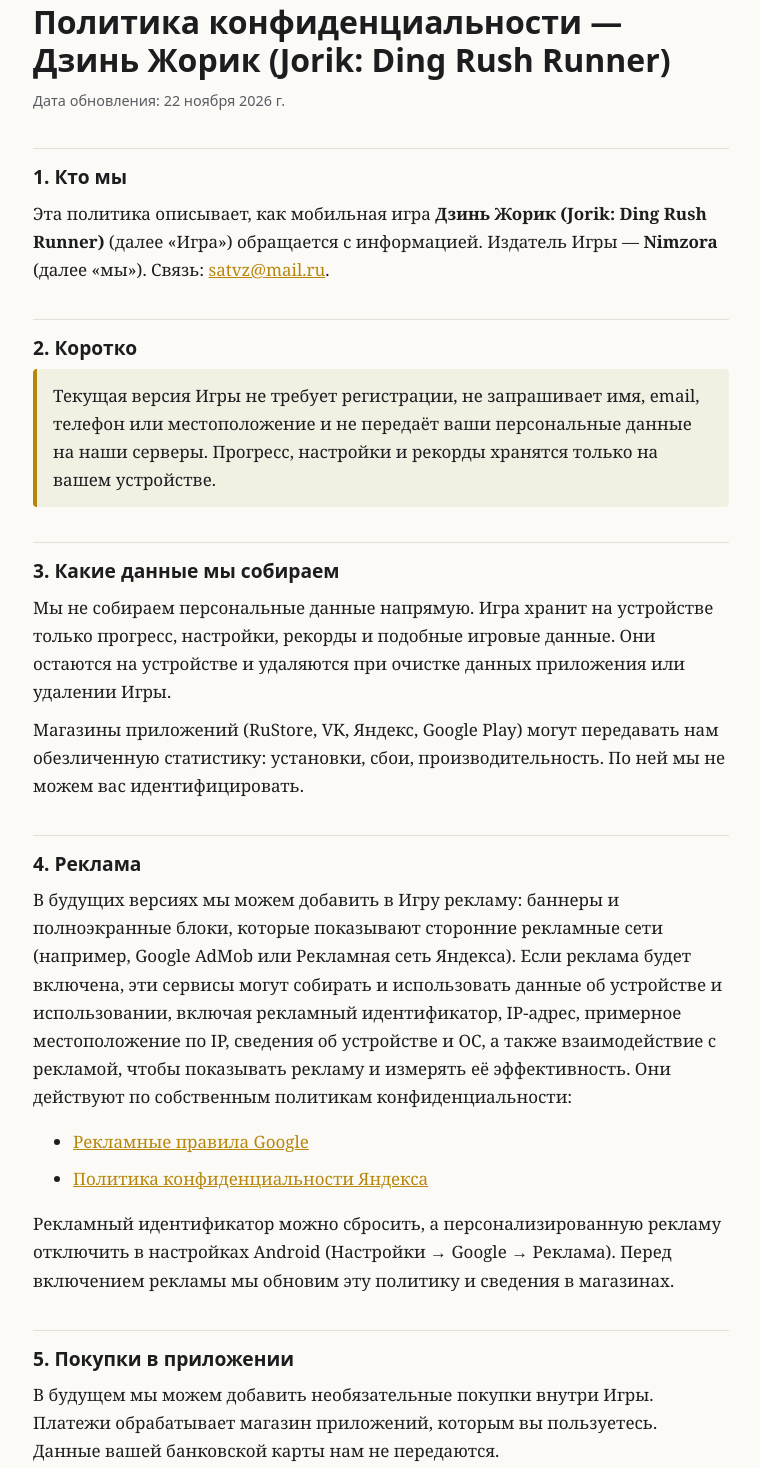
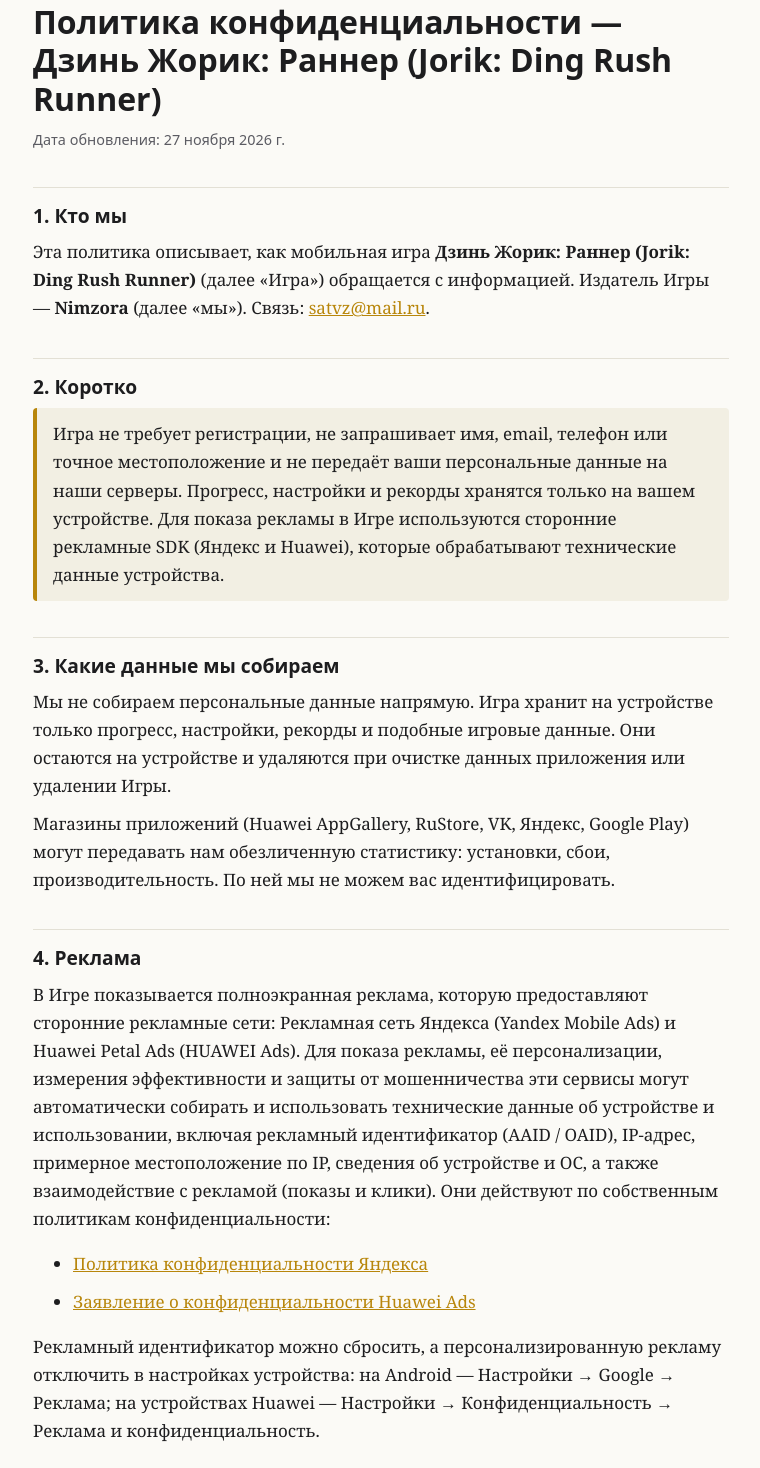
Before and after one commit to lowpi111/Nimzora_jorik-docs, a plain HTML site: page ru/privacy/index.html in a window 1280 px wide. Shown: the part 94-1562 px from the top of the page, without its empty margins (259-1019 px from the left). Drawn offline with Linux system fonts and the light colour scheme.

Commit message:
Update index.html

```diff
--- a/ru/privacy/index.html
+++ b/ru/privacy/index.html
@@ -1,32 +1,55 @@
 <!doctype html>
-<html lang="ru"><head><meta charset="utf-8">
+<html lang="ru">
+<head>
+  <meta charset="utf-8">
   <meta name="viewport" content="width=device-width, initial-scale=1">
-<title>Политика конфиденциальности — Дзинь Жорик (Jorik: Ding Rush Runner)</title>
+  <title>Политика конфиденциальности — Дзинь Жорик: Раннер (Jorik: Ding Rush Runner)</title>
   <meta name="robots" content="index,follow">
-<link rel="stylesheet" href="../../style.css"></head>
-<body><main>
+  <link rel="stylesheet" href="../../style.css">
+</head>
+<body>
+<main>
   <nav><a href="../../">На главную</a></nav>
-<h1>Политика конфиденциальности — Дзинь Жорик (Jorik: Ding Rush Runner)</h1>
-<p class="meta">Дата обновления: 22 ноября 2026 г.</p>
+  <h1>Политика конфиденциальности — Дзинь Жорик: Раннер (Jorik: Ding Rush Runner)</h1>
+  <p class="meta">Дата обновления: 27 ноября 2026 г.</p>
+
   <h2>1. Кто мы</h2>
-<p>Эта политика описывает, как мобильная игра <b>Дзинь Жорик (Jorik: Ding Rush Runner)</b> (далее «Игра») обращается с информацией. Издатель Игры — <b>Nimzora</b> (далее «мы»). Связь: <a href="mailto:satvz@mail.ru">satvz@mail.ru</a>.</p>
+  <p>Эта политика описывает, как мобильная игра <b>Дзинь Жорик: Раннер (Jorik: Ding Rush Runner)</b> (далее «Игра») обращается с информацией. Издатель Игры — <b>Nimzora</b> (далее «мы»). Связь: <a href="mailto:satvz@mail.ru">satvz@mail.ru</a>.</p>
+
   <h2>2. Коротко</h2>
-<div class="box"><p>Текущая версия Игры не требует регистрации, не запрашивает имя, email, телефон или местоположение и не передаёт ваши персональные данные на наши серверы. Прогресс, настройки и рекорды хранятся только на вашем устройстве.</p></div>
+  <div class="box">
+    <p>Игра не требует регистрации, не запрашивает имя, email, телефон или точное местоположение и не передаёт ваши персональные данные на наши серверы. Прогресс, настройки и рекорды хранятся только на вашем устройстве. Для показа рекламы в Игре используются сторонние рекламные SDK (Яндекс и Huawei), которые обрабатывают технические данные устройства.</p>
+  </div>
+
   <h2>3. Какие данные мы собираем</h2>
-<p>Мы не собираем персональные данные напрямую. Игра хранит на устройстве только прогресс, настройки, рекорды и подобные игровые данные. Они остаются на устройстве и удаляются при очистке данных приложения или удалении Игры.</p><p>Магазины приложений (RuStore, VK, Яндекс, Google Play) могут передавать нам обезличенную статистику: установки, сбои, производительность. По ней мы не можем вас идентифицировать.</p>
+  <p>Мы не собираем персональные данные напрямую. Игра хранит на устройстве только прогресс, настройки, рекорды и подобные игровые данные. Они остаются на устройстве и удаляются при очистке данных приложения или удалении Игры.</p>
+  <p>Магазины приложений (Huawei AppGallery, RuStore, VK, Яндекс, Google Play) могут передавать нам обезличенную статистику: установки, сбои, производительность. По ней мы не можем вас идентифицировать.</p>
+
   <h2>4. Реклама</h2>
-<p>В будущих версиях мы можем добавить в Игру рекламу: баннеры и полноэкранные блоки, которые показывают сторонние рекламные сети (например, Google AdMob или Рекламная сеть Яндекса). Если реклама будет включена, эти сервисы могут собирать и использовать данные об устройстве и использовании, включая рекламный идентификатор, IP-адрес, примерное местоположение по IP, сведения об устройстве и ОС, а также взаимодействие с рекламой, чтобы показывать рекламу и измерять её эффективность. Они действуют по собственным политикам конфиденциальности:</p><ul><li><a href="https://policies.google.com/technologies/ads">Рекламные правила Google</a></li><li><a href="https://yandex.ru/legal/confidential/">Политика конфиденциальности Яндекса</a></li></ul><p>Рекламный идентификатор можно сбросить, а персонализированную рекламу отключить в настройках Android (Настройки → Google → Реклама). Перед включением рекламы мы обновим эту политику и сведения в магазинах.</p>
+  <p>В Игре показывается полноэкранная реклама, которую предоставляют сторонние рекламные сети: Рекламная сеть Яндекса (Yandex Mobile Ads) и Huawei Petal Ads (HUAWEI Ads). Для показа рекламы, её персонализации, измерения эффективности и защиты от мошенничества эти сервисы могут автоматически собирать и использовать технические данные об устройстве и использовании, включая рекламный идентификатор (AAID / OAID), IP-адрес, примерное местоположение по IP, сведения об устройстве и ОС, а также взаимодействие с рекламой (показы и клики). Они действуют по собственным политикам конфиденциальности:</p>
+  <ul>
+    <li><a href="https://yandex.ru/legal/confidential/">Политика конфиденциальности Яндекса</a></li>
+    <li><a href="https://developer.huawei.com/consumer/en/doc/distribution/monetize/privacy-statement-0000001085254549">Заявление о конфиденциальности Huawei Ads</a></li>
+  </ul>
+  <p>Рекламный идентификатор можно сбросить, а персонализированную рекламу отключить в настройках устройства: на Android — Настройки → Google → Реклама; на устройствах Huawei — Настройки → Конфиденциальность → Реклама и конфиденциальность.</p>
+
   <h2>5. Покупки в приложении</h2>
   <p>В будущем мы можем добавить необязательные покупки внутри Игры. Платежи обрабатывает магазин приложений, которым вы пользуетесь. Данные вашей банковской карты нам не передаются.</p>
+
   <h2>6. Передача данных и безопасность</h2>
-<p>Мы не продаём ваши персональные данные. Текущая версия Игры ничего не передаёт третьим лицам, кроме случаев из раздела 4, если реклама будет включена. Поскольку данные хранятся локально, их защита зависит от защиты вашего устройства.</p>
+  <p>Мы не продаём ваши персональные данные. Сама Игра не передаёт личные данные на наши серверы; передача технических данных третьим лицам происходит только через встроенные рекламные SDK, указанные в разделе 4. Поскольку игровой прогресс хранится локально, его защита зависит от защиты вашего устройства.</p>
+
   <h2>7. Дети</h2>
   <p>Игра не предназначена для детей младше 13 лет, и мы сознательно не собираем персональные данные детей. Если вы считаете, что ребёнок передал данные через Игру, напишите нам, и мы поможем их удалить.</p>
+
   <h2>8. Ваши права</h2>
-<p>Вы вправе запросить доступ к своим персональным данным, их исправление или удаление, а также отозвать согласие на обработку (в том числе по Федеральному закону № 152-ФЗ «О персональных данных»). Поскольку мы не храним данные о вас, на нашей стороне обычно нечего удалять; см. <a href="../delete-data/">как удалить данные</a>. Для обращений пишите на <a href="mailto:satvz@mail.ru">satvz@mfail.ru</a>.</p>
+  <p>Вы вправе запросить доступ к своим персональным данным, их исправление или удаление, а также отозвать согласие на обработку (в том числе по Федеральному закону № 152-ФЗ «О персональных данных»). Поскольку мы не храним данные о вас, на нашей стороне обычно нечего удалять; см. <a href="../delete-data/">как удалить данные</a>. Для обращений пишите на <a href="mailto:satvz@mail.ru">satvz@mail.ru</a>.</p>
+
   <h2>9. Изменения</h2>
-<p>Мы можем обновлять политику, например при добавлении рекламы или покупок. Актуальная версия указана по дате вверху страницы.</p>
+  <p>Мы можем обновлять политику, например при добавлении новых функций, рекламных сетей или покупок. Актуальная версия указана по дате вверху страницы.</p>
+
   <h2>10. Контакты</h2>
   <p>Nimzora — <a href="mailto:satvz@mail.ru">satvz@mail.ru</a></p>
-
-</main></body></html>
+</main>
+</body>
+</html>
```
Lines whose indentation alone changed are shown as unchanged.
